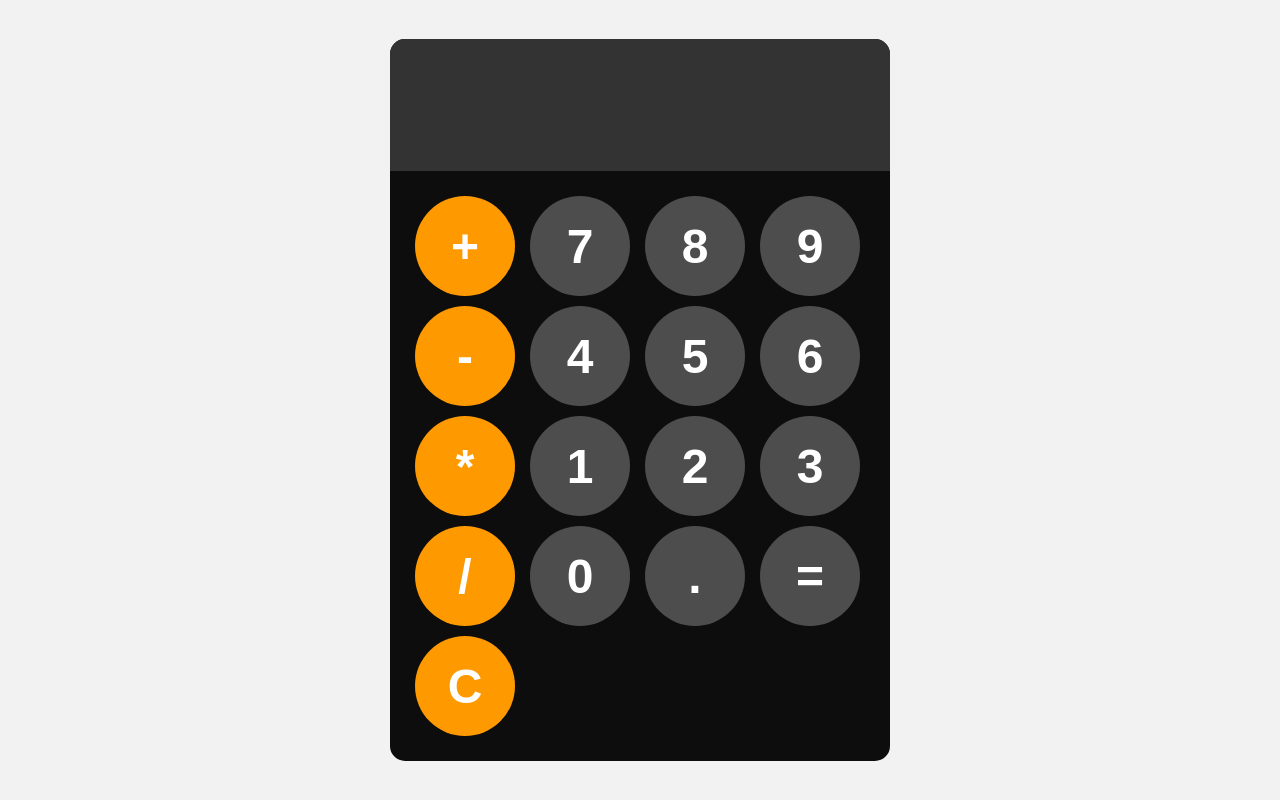
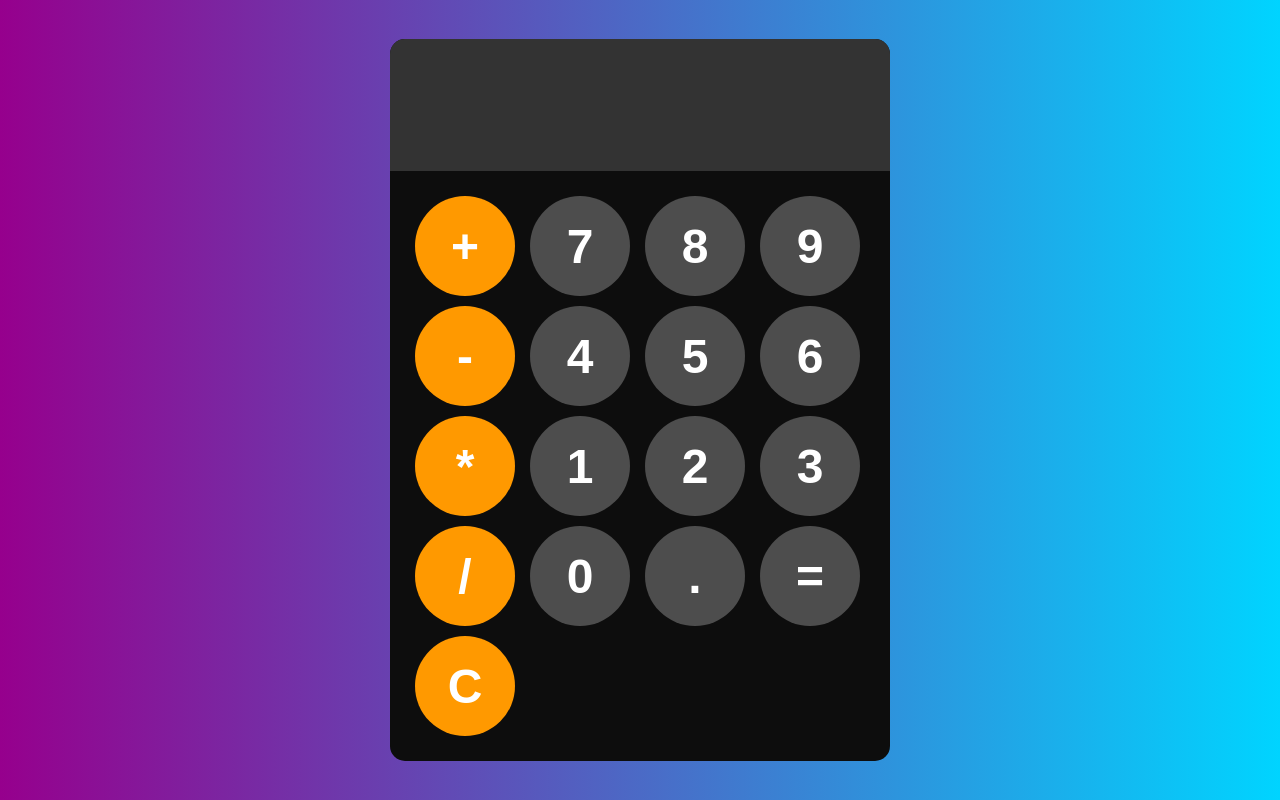
Before and after one commit to Parsa-SadeghiAsl/javascript-calculator, a plain HTML site: page index.html in a window 1280 px wide. Drawn offline with Linux system fonts and the light colour scheme.

Commit message:
added gradient-bg to body

```diff
--- a/styles.css
+++ b/styles.css
@@ -4,7 +4,8 @@ body{
     justify-content: center;
     align-items: center;
     height: 100vh;
-    background-color: hsl(0, 0%, 95%);
+    background: rgb(150,0,141);
+    background: linear-gradient(90deg, rgba(150,0,141,1) 0%, rgba(0,212,255,1) 100%);
 }
 
 #calculator{
```
